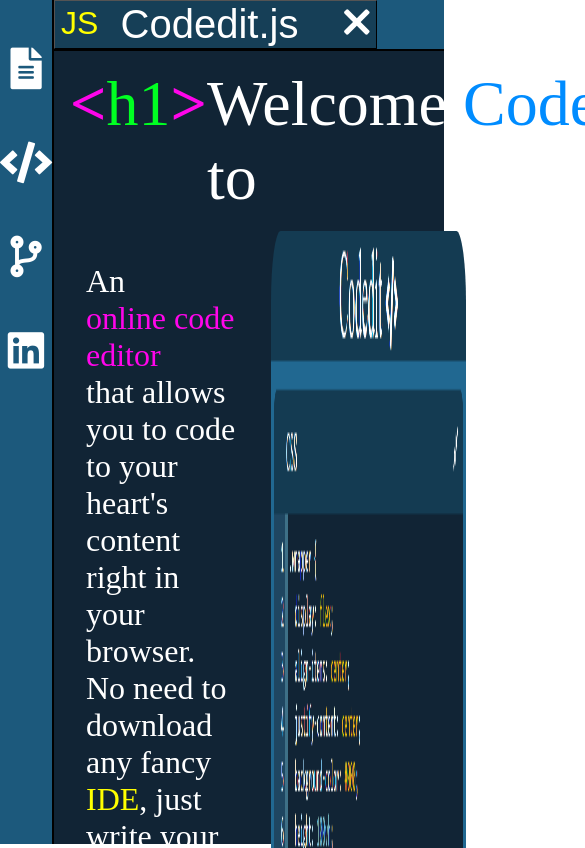
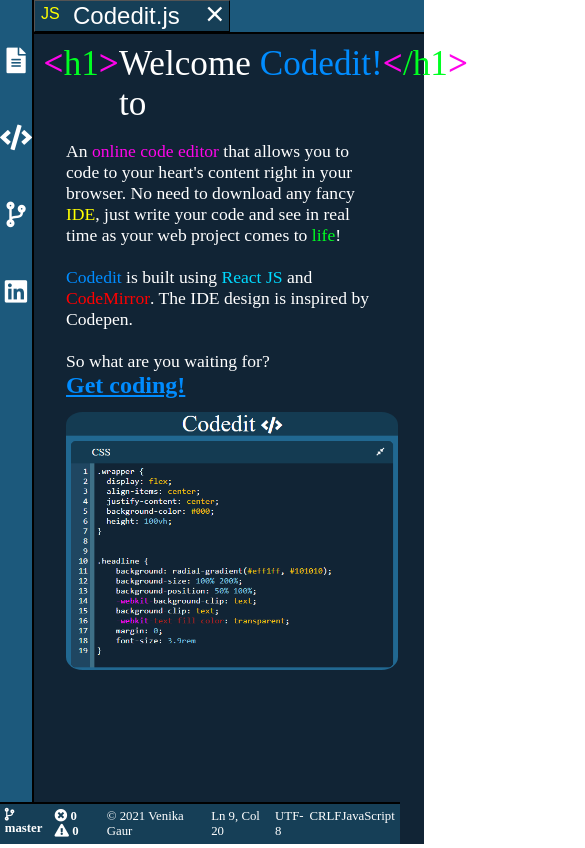
Before and after one commit to Venika/codedit, a React app: page / in a window 390 px wide. Shown: the top 848 px of the page, 585 px wide, since content can reach past the window. Built offline with nearby package versions, Linux system fonts and the light colour scheme.

Commit message:
media update

```diff
--- a/src/components/Start.js
+++ b/src/components/Start.js
@@ -32,7 +32,7 @@
                     </div>
 
                     <div className="mainimg">
-                    <a href="/edit"><img className="testimg" src={logo}  alt="Codedit" style={{width:'95%', height:'95%'}} /></a>
+                    <a href="/edit"><img className="testimg" src={logo}  alt="Codedit" style={{width:'85%', height:'85%'}} /></a>
                     </div>
                 </div>
 
--- a/src/index.css
+++ b/src/index.css
@@ -178,6 +178,7 @@
 
 .testimg{
     margin-left: 2rem;
+    margin-right: 2rem;
     border-radius: 5%;
 }
 
@@ -190,7 +191,7 @@
 
 .content{
     display: flex;
-    font-size: 4rem;
+    font-size: 3.5rem;
     padding: 1rem;
 }
 
@@ -250,33 +251,130 @@
 }
 
 
-  .searchBtn{
-    margin-top: 2rem;
-    font-size: 1.5rem;
-    border-width: 0.2rem;
-    border-radius: 10px;
-    color: white;
-    background-color: #14274e;
-    margin-bottom: 4rem;
-  }
-
-  .searchBtn:hover{
-    cursor: pointer;
-  }
-
-  .bold{
-    font-weight: bolder;
-    color: #14274e;
-  }
-
   .navicon{
     -webkit-text-stroke: 2px var(--dark);
   }
 
-  @media only screen and (max-width: 600px) {
+
+/*Start media queries*/
+@media screen and (max-width: 800px) {
+/* Header */
+.heading{
+    font-size: 1.5rem;
+}
+
+.navbtn{
+    font-size: 1.5rem;
+}
+
+.yellow{
+    font-size: 1rem;
+}
 
 
-  .copyright{
-      display: none;
+  /* Footer */
+
+.copyright{
+    font-size: 1rem;
+    padding: 0.5rem;
   }
+
+  /*Home page  */
+  .sidebar {
+      width: 2.5rem;
+  }
+
+.side-icon {
+    font-size: 1.6rem;
 }
+
+
+.content{
+    display: flex;
+    font-size: 2.2rem;
+    padding: 1rem;
+}
+
+.Para{
+    font-size: 1.1rem;
+}
+
+
+.blue2{
+    font-size: 2.2rem;
+}
+
+
+ }
+
+
+@media screen and (max-width: 600px){
+
+    /* Header */
+.heading{
+    font-size: 1.5rem;
+}
+
+.navbtn{
+    font-size: 1.5rem;
+}
+
+.yellow{
+    font-size: 1rem;
+}
+
+.mainpart{
+    display: flex;
+    flex-direction: column;
+}
+
+
+  /* Footer */
+
+.copyright{
+    font-size: 0.8rem;
+    padding: 0.3rem;
+  }
+
+
+
+.content{
+    display: flex;
+    font-size: 2.2rem;
+    padding: 0.6rem;
+}
+
+.Para{
+    font-size: 1.1rem;
+    width: 80%;
+    padding-top: 0.5rem;
+}
+
+
+.blue2{
+    font-size: 1.5rem;
+    padding-bottom: 0.8rem;
+}
+
+.top{
+    flex-direction: column;
+    height: 65vh;
+}
+
+
+.CodeMirror {
+    height: 100% !important;
+    max-height: 105px;
+}
+
+.code-mirror-wrapper {
+    padding-top: 0rem;
+    padding-bottom: 0rem;
+    border-bottom-left-radius: 0.7rem;
+    border-bottom-right-radius: 0.7rem;
+}
+
+
+}
+
+/*End media queries*/
```
Also changed, not shown: 1 other file.
